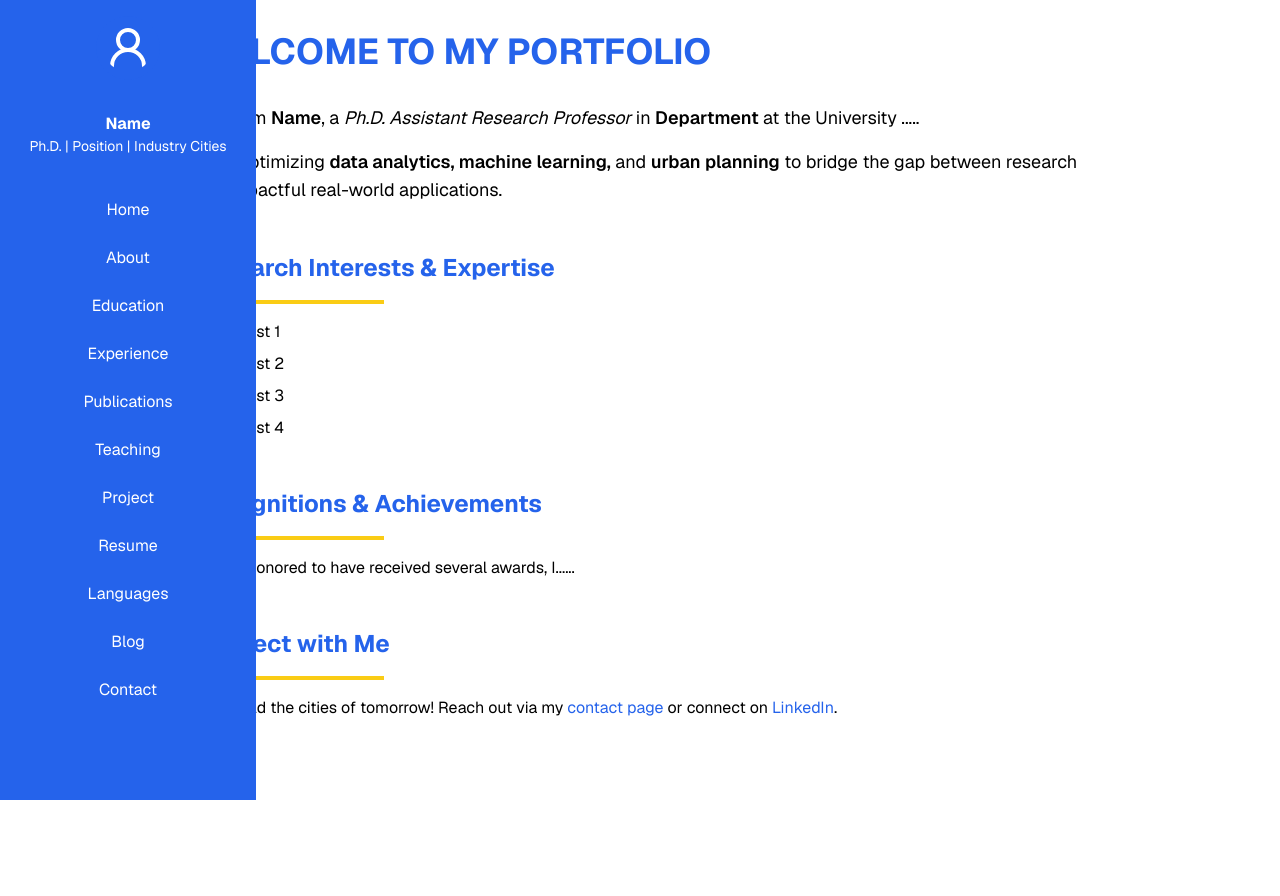
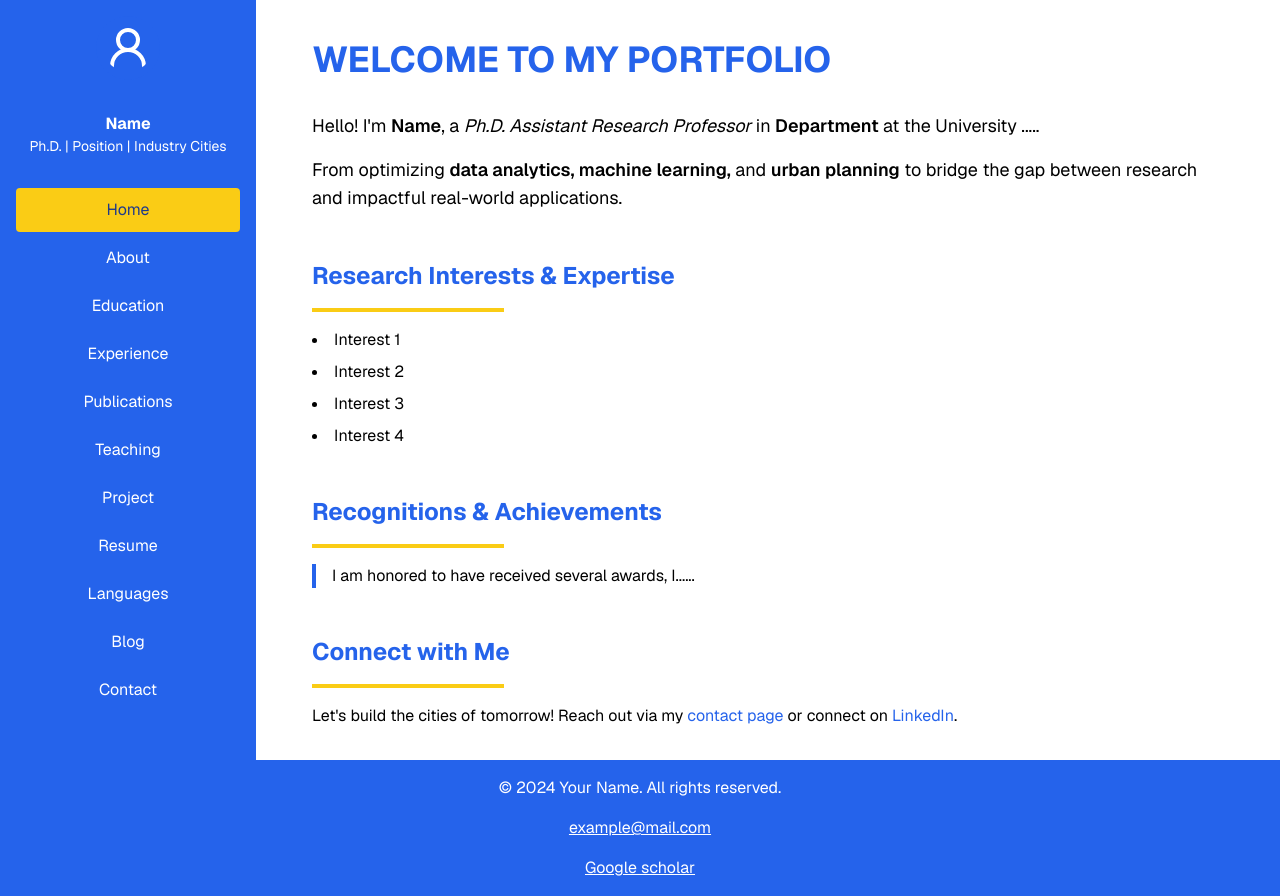
Before and after one commit to Nathaniyell/yunhee-academic-portfolio, a Next.js app: page / in a window 1280 px wide. Before the commit the page ends 800 px from the top, so only its background shows below. Built offline with nearby package versions, Linux system fonts and the light colour scheme.

Commit message:
add footer, update layout and sidebar

```diff
--- a/src/app/layout.tsx
+++ b/src/app/layout.tsx
@@ -2,7 +2,7 @@ import type { Metadata } from 'next'
 import { GeistSans } from "geist/font/sans";
 import './globals.css'
 import Sidebar from '@/components/Sidebar';
-
+import Footer from '@/components/Footer';
 export const metadata: Metadata = {
   title: 'Academic Portfolio',
   description: 'Academic portfolio showcasing research, teaching, and achievements',
@@ -16,11 +16,14 @@ export default function RootLayout({
   return (
     <html lang="en">
       <body className={`${GeistSans.className}`}>
-        <div className="flex min-h-screen">
-          <Sidebar />
-          <main className="flex-1 p-8 bg-white mt-14 md:mt-0">
-            {children}
-          </main>
+        <div className="flex min-h-screen flex-col">
+          <div className="flex flex-1">
+            <Sidebar />
+            <main className="flex-1 p-8 bg-white mt-14 lg:mt-2 lg:ml-60">
+              {children}
+            </main>
+          </div>
+          <Footer />
         </div>
       </body>
     </html>
--- /dev/null
+++ b/src/components/Footer.tsx
@@ -0,0 +1,18 @@
+import Link from 'next/link'
+import React from 'react'
+
+const Footer = () => {
+  return (
+    <footer className="text-center bg-blue-600 text-white h-full p-4 flex justify-center flex-col gap-4">
+      <p>&copy; {new Date().getFullYear()} Your Name. All rights reserved.</p>
+      <Link target="_blank" className="underline" href="mailto:example@mail.com">
+        example@mail.com
+      </Link>
+      <Link target="_blank" className="underline" href="https://scholar.google.com/citations?user=example&hl=en">
+        Google scholar
+      </Link>
+    </footer>
+  )
+}
+
+export default Footer
--- a/src/components/Sidebar.tsx
+++ b/src/components/Sidebar.tsx
@@ -3,6 +3,7 @@ import Link from 'next/link'
 import Image from 'next/image'
 import { useState } from 'react'
 import { UserRound } from 'lucide-react'
+import { usePathname } from 'next/navigation'
 
 const navigation = [
   { name: 'Home', href: '/' },
@@ -20,14 +21,15 @@ const navigation = [
 
 export default function Sidebar() {
   const [isOpen, setIsOpen] = useState(true)
+  const pathname = usePathname()
 
   return (
     <>
       {/* Add a fixed header background for mobile */}
-      <div className="fixed top-0 left-0 right-0 h-16 bg-blue-600 z-10 md:hidden" />
+      <div className="fixed top-0 left-0 right-0 h-16 bg-blue-600 z-10 lg:hidden" />
 
       {/* Persistent image container - always visible on mobile */}
-      <div className="fixed top-4 left-4 z-20 md:hidden">
+      <div className="fixed top-4 left-4 z-20 lg:hidden">
         {/* <Image
           src="/placeholder.svg"
           alt="Profile"
@@ -41,7 +43,7 @@ export default function Sidebar() {
       {/* Toggle button */}
       <button
         onClick={() => setIsOpen(!isOpen)}
-        className="fixed top-4 right-4 z-20 md:hidden p-2 rounded-md"
+        className="fixed top-4 right-4 z-20 lg:hidden p-2 rounded-md"
       >
         <svg
           className="w-6 h-6 text-white"
@@ -62,11 +64,12 @@ export default function Sidebar() {
         fixed top-0 left-0 z-10
         w-64 bg-blue-600 text-white h-screen
         transform transition-transform duration-200 ease-in-out
-        md:translate-x-0 overflow-y-auto
+        lg:translate-x-0 overflow-y-auto
+        lg:[&::-webkit-scrollbar]:hidden lg:scrollbar-hide
         ${isOpen ? 'translate-x-0' : '-translate-x-full'}
       `}>
-        <div className="min-h-full p-4 pt-20 md:pt-4">
-          <div className="hidden md:flex items-center justify-center mb-8">
+        <div className="min-h-full p-4 pt-20 lg:pt-4">
+          <div className="hidden lg:flex items-center justify-center mb-8">
             {/* <Image
               src="/placeholder.svg"
               alt="Profile"
@@ -85,7 +88,8 @@ export default function Sidebar() {
               <Link
                 key={item.name}
                 href={item.href}
-                className="block py-2.5 px-4 rounded transition duration-200 hover:bg-blue-700 text-center"
+                className={`block py-2.5 px-4 rounded transition duration-200 hover:bg-blue-700 text-center
+                  ${pathname === item.href ? 'bg-yellow-400 text-blue-900' : ''}`}
               >
                 {item.name}
               </Link>
```
